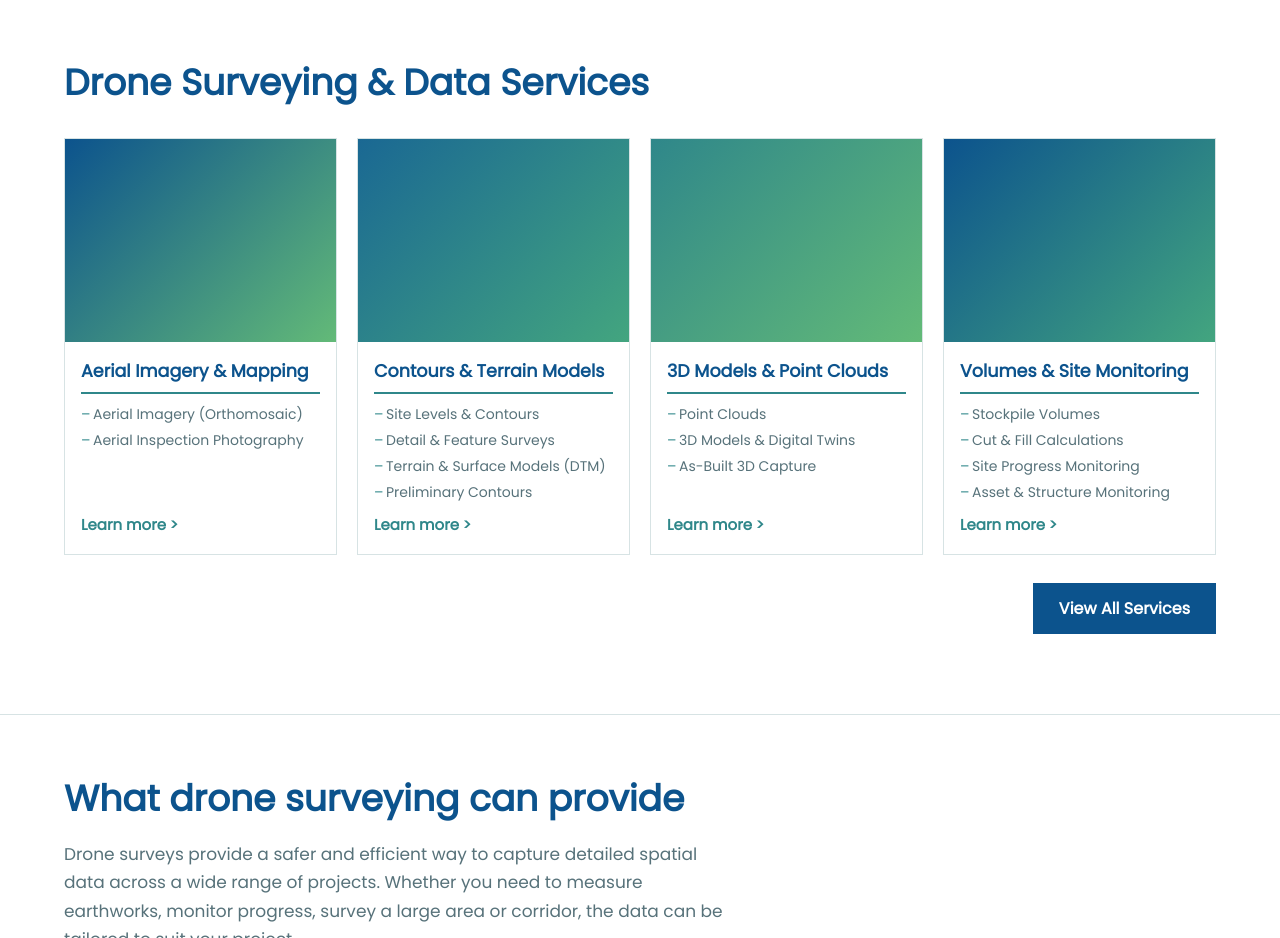
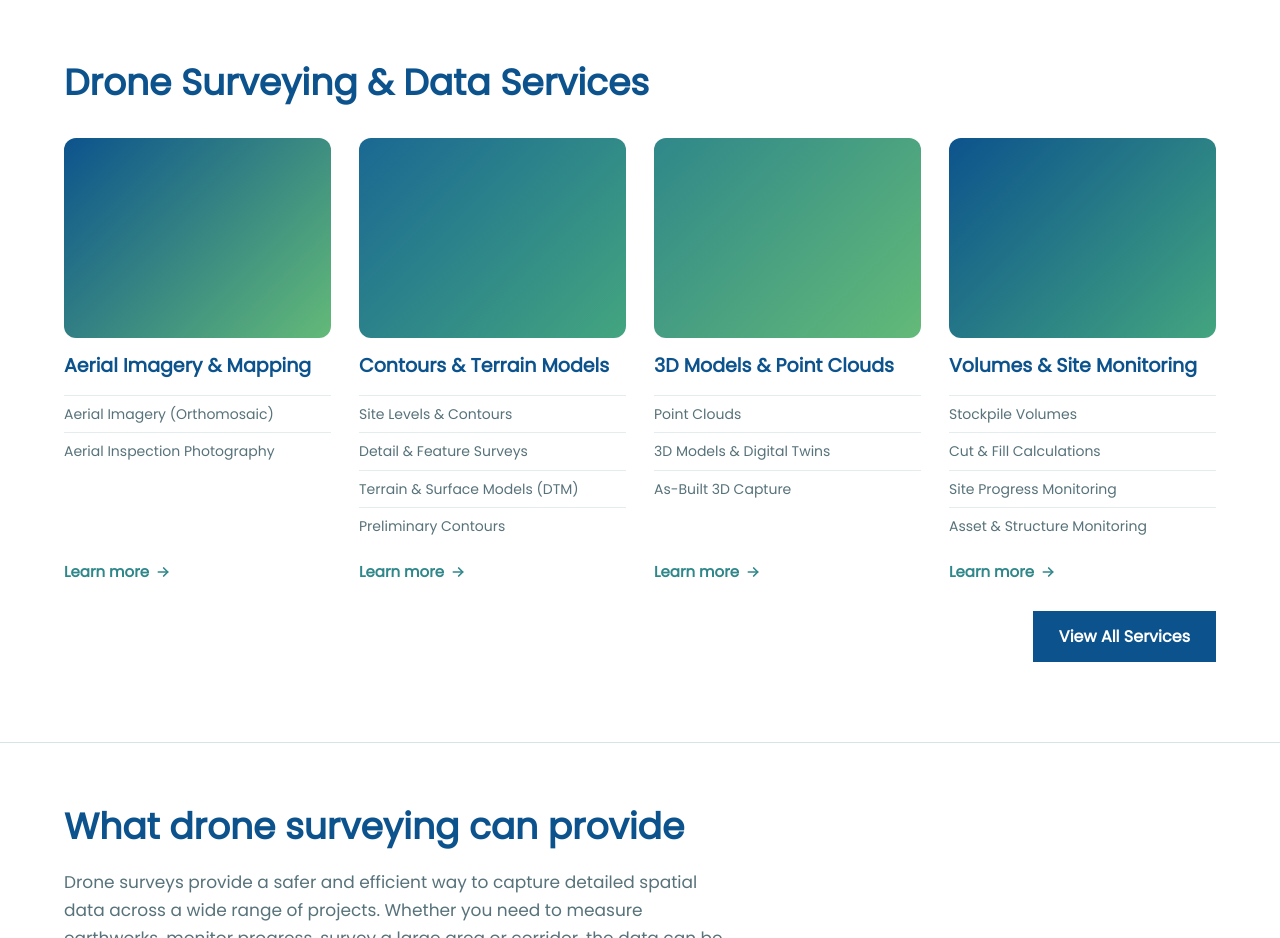
Before and after one commit to NBogoSorter/PixelSurveys, an Astro site: page / in a window 1280 px wide. Shown: the part 800-1738 px from the top of the page. Built offline with nearby package versions, Linux system fonts and the light colour scheme; Astro itself is replaced by a stand-in of ours.

Commit message:
Rebuild the homepage service cards as design A3
Open cards from the services-section exploration: no border or panel,
the gap alone separating them, so the grid gap goes 20px to 28px.

Per card: the image gets a 12px radius, the title drops its accent
underline and grows to 19px, the sub-service list loses its en-dashes
for a rule above each row, and Learn more gains an arrow that nudges on
hover.

The row rules use #e4eded rather than the #eef4f4 hairline used
elsewhere - here the rules are the list's structure, and the lighter
grey disappears at this size.

Kept the visually-hidden service name on each Learn more link: four
identical link names is poor for anyone listing a page's links, and the
comp has no equivalent.

```diff
--- a/src/components/ServiceCard.astro
+++ b/src/components/ServiceCard.astro
@@ -1,4 +1,10 @@
 ---
+// Homepage service card - design A3 from the services-section exploration:
+// open cards (no border or panel), a rounded image, and a list whose items are
+// separated by rules rather than carrying bullets.
+//
+// The rules are the list's structure here, so they are a touch stronger than
+// the hairlines used elsewhere - #eef4f4 disappears at this size.
 import { Image } from "astro:assets";
 import type { Service } from "../data/services";
 
@@ -25,26 +31,42 @@
       aria-hidden="true"
     />
   )}
-  <div class="body">
+
   <h3 class="title">{service.title}</h3>
+
   <ul class="list">
     {service.subServices.map((sub) => (
       <li>{sub.title}</li>
     ))}
   </ul>
+
   <a href={service.href} class="learn">
-      Learn more <span aria-hidden="true">&gt;</span>
+    <span>Learn more</span>
+    <svg
+      viewBox="0 0 24 24"
+      width="16"
+      height="16"
+      fill="none"
+      stroke="currentColor"
+      stroke-width="2.5"
+      stroke-linecap="round"
+      stroke-linejoin="round"
+      aria-hidden="true"
+    >
+      <path d="M5 12h14" />
+      <path d="M13 6l6 6-6 6" />
+    </svg>
+    {/* "Learn more" four times over is a poor set of link names on its own,
+        so each one names its service for anyone listing the page's links. */}
     <span class="visually-hidden"> about {service.title}</span>
   </a>
-  </div>
 </article>
 
 <style>
   .card {
     display: flex;
     flex-direction: column;
-    border: 1px solid var(--color-border);
-    background: var(--color-bg);
+    gap: 16px;
   }
 
   .band {
@@ -53,54 +75,39 @@
     height: auto;
     aspect-ratio: 4 / 3;
     object-fit: cover;
+    border-radius: 12px;
   }
 
   .band-placeholder {
     background: linear-gradient(135deg, var(--band-from), var(--band-to));
   }
 
-  .body {
-    display: flex;
-    flex-direction: column;
-    gap: 10px;
-    flex: 1;
-    padding: 16px 16px 18px;
-  }
-
   .title {
-    font-size: 17.5px;
+    font-size: 19px;
     font-weight: 600;
     color: var(--color-ink);
-    border-bottom: 2px solid var(--color-accent);
-    padding-bottom: 8px;
+    line-height: 1.3;
   }
 
   .list {
     list-style: none;
     margin: 0;
     padding: 0;
-    display: flex;
-    flex-direction: column;
-    gap: 5px;
     flex: 1;
   }
 
   .list li {
     font-size: 14px;
-    line-height: 1.5;
+    line-height: 1.45;
     color: var(--color-text-muted);
-    padding-left: 12px;
-    position: relative;
-  }
-
-  .list li::before {
-    content: "\2013";
-    position: absolute;
-    left: 0;
-    color: var(--color-accent);
+    padding-block: 8px;
+    border-top: 1px solid #e4eded;
   }
 
   .learn {
+    display: flex;
+    align-items: center;
+    gap: 6px;
     font-size: 15px;
     font-weight: 600;
     color: var(--color-accent);
@@ -108,6 +115,14 @@
 
   .learn:hover {
     text-decoration: underline;
+  }
+
+  .learn:hover svg {
+    transform: translateX(3px);
+  }
+
+  .learn svg {
+    transition: transform 0.15s;
   }
 
   .visually-hidden {
--- a/src/components/ServicesGrid.astro
+++ b/src/components/ServicesGrid.astro
@@ -46,7 +46,9 @@
   .grid {
     display: grid;
     grid-template-columns: repeat(4, 1fr);
-    gap: 20px;
+    /* Wider than the old 20px: with the card borders gone, the gap is the
+       only thing separating one service from the next. */
+    gap: 28px;
   }
 
   .cta {
```
Lines whose indentation alone changed are shown as unchanged.
